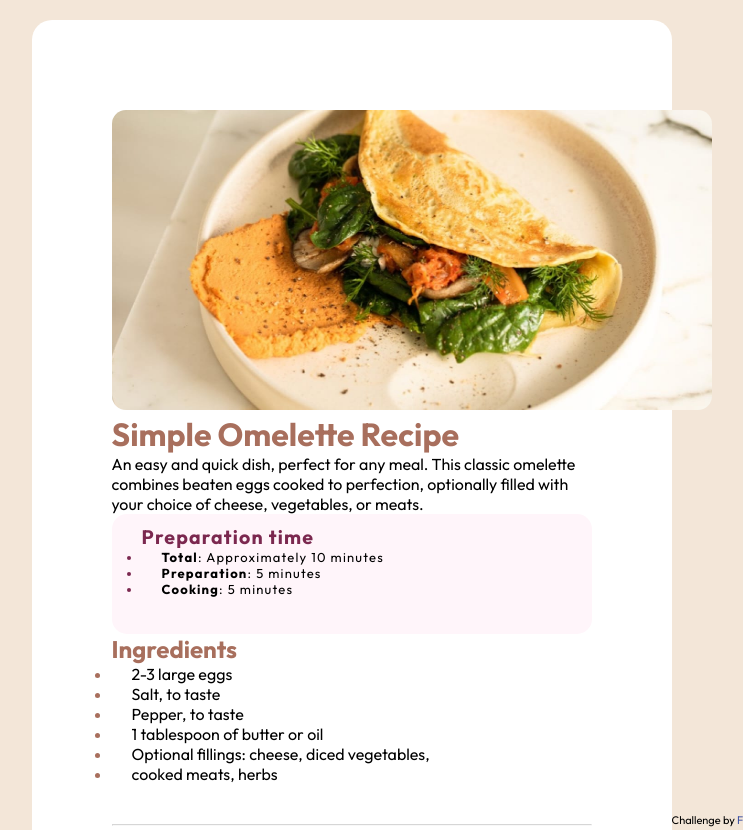
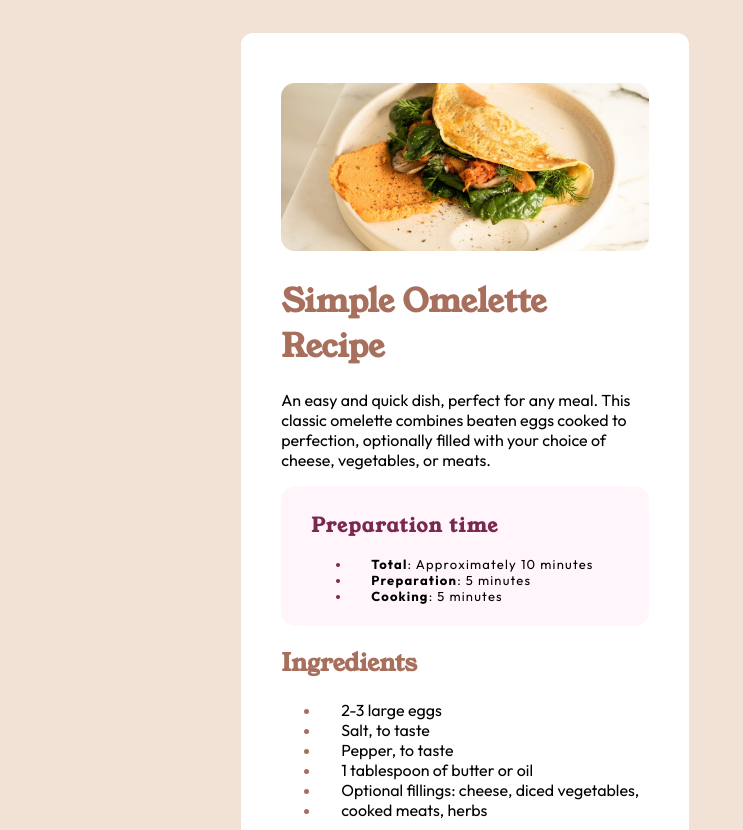
Before and after one commit to lncxyz/omelet-recipe, a plain HTML site: page index.html in a window 1280 px wide. Shown: the top 830 px of the page, without its empty margins (146-889 px from the left). Drawn offline with Linux system fonts and the light colour scheme.

Commit message:
2nd commit
container width changed

```diff
--- a/style.css
+++ b/style.css
@@ -3,42 +3,9 @@ body{
   background-color:hsla(23, 53%, 87%, 0.808);
   font-family: 'Young Serif', serif;
 }
-* {
-  margin: 0;
-  padding: 0;
-  box-sizing: border-box;
-  text-decoration: none;
-  font-family: "Outfit", sans-serif;
-}
 
-body {
-  background-color: hsl(30, 54%, 90%);
-  min-height: 100vh;
-  display: flex;
-  width: 100%;
-  justify-content: center;
-  align-items: center;
-}
-
-.container {
-  max-width: 50vw;
-  background-color: white;
-  padding: 40px;
-  border-radius: 20px;
-  display: flex;
-  flex-direction: column;
-  gap: 35px;
-  margin: 20px 0;
-}
-
-.container img {
-  height: 100%;
-  width: 100%;
-  border-radius: 20px;
-}
-
-/* .container{
-  max-width: 50vw;
+.container{
+  max-width: 35vw;
   height: 90%;
   background-color: hsl(0, 0%, 100%);
   display: inline-block;
@@ -47,7 +14,9 @@ body {
   margin: 25px 50px 75px 30%;
   border-radius: 12px;
 }
-*/
+
+
+
 .content{
   margin: 25px 15px;
   padding: 25px 25px 25px 25px;
@@ -77,8 +46,8 @@ body {
 }
 
 .content img{
-  height: 300px;
-  width: 600px;
+  height: 100%;
+  width: 100%;
   border-radius: 14px;
 }
 
```
